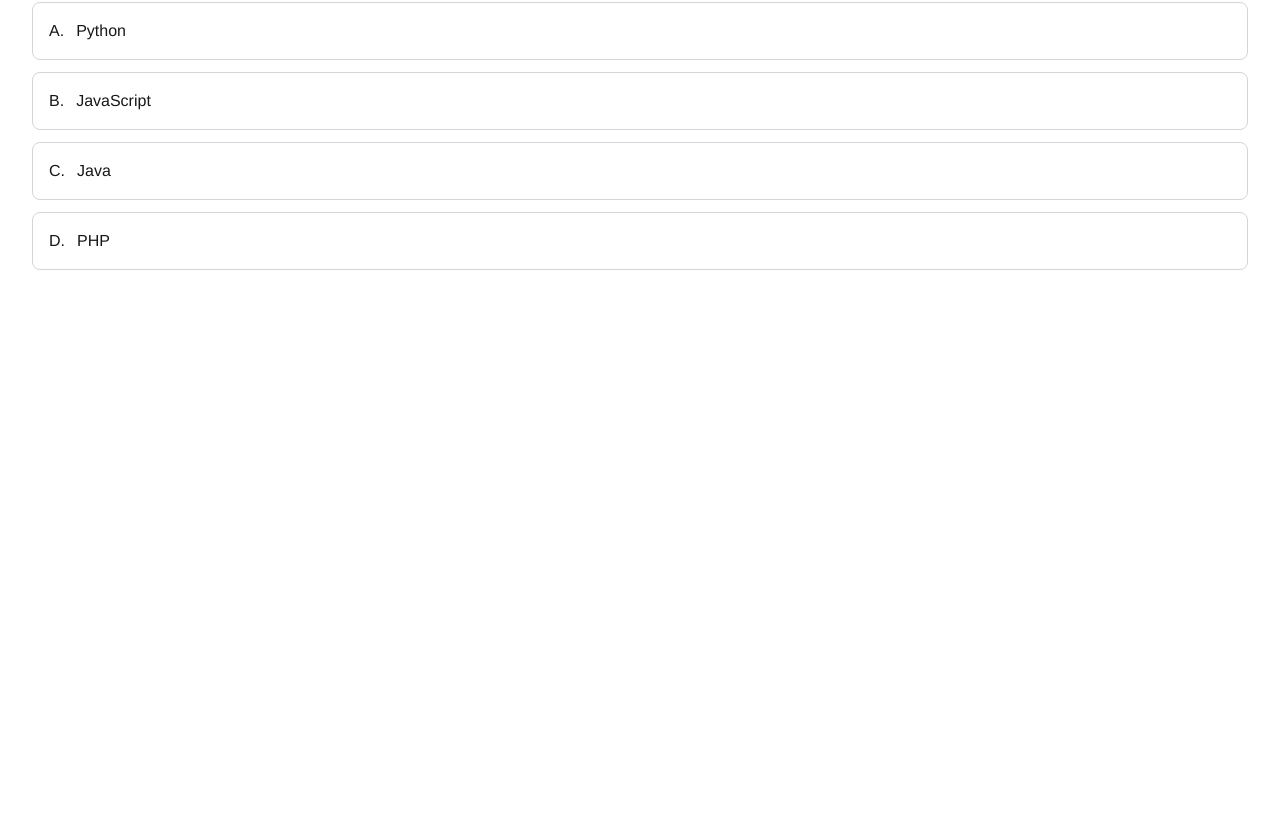
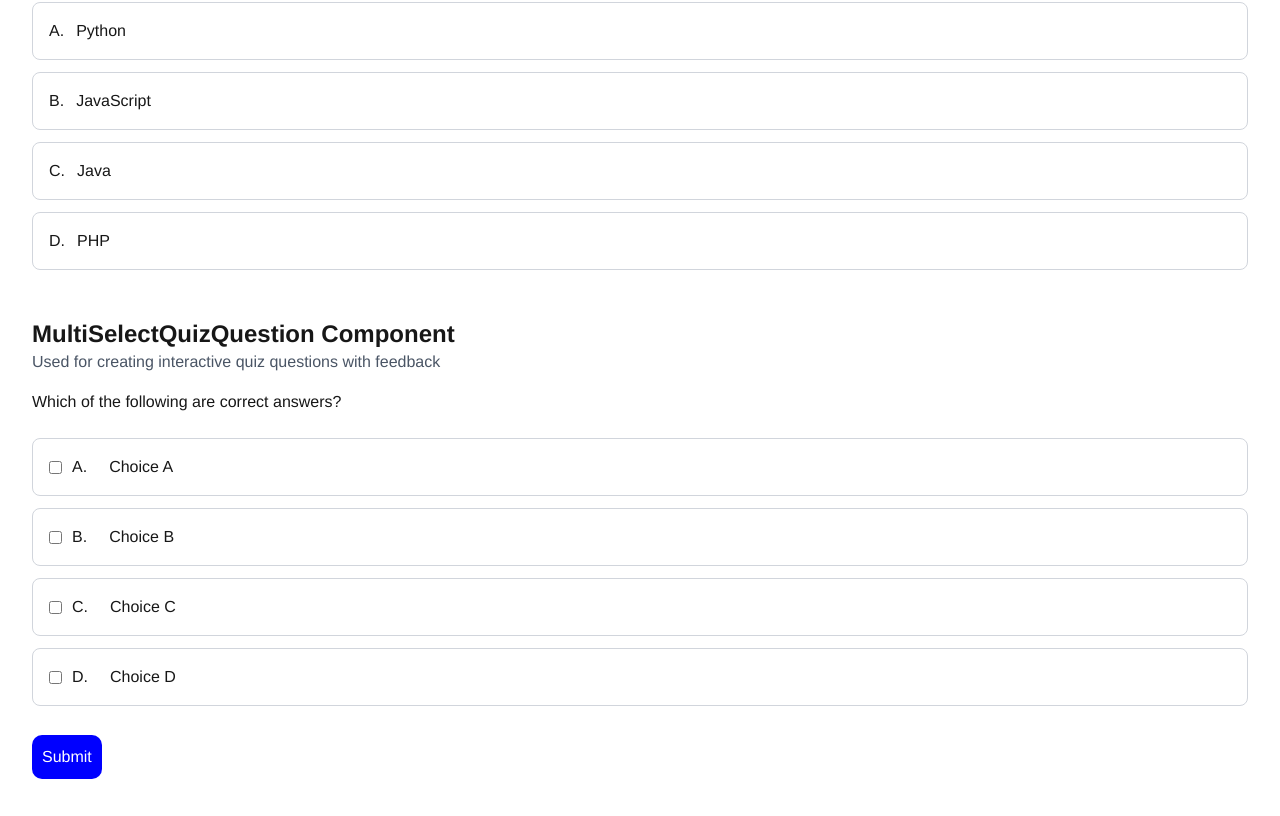
Before and after one commit to Stanford-PinCS/pincs-lessons-site, a Next.js app: page /interactive-lessons/demo/components-showcase in a window 1280 px wide. Shown: the part 2268-3084 px from the top of the page. Before the commit the page ends 2570 px from the top, so only its background shows below. Built offline with nearby package versions, Linux system fonts and the light colour scheme.

Commit message:
added multi-select to component showcase

```diff
--- a/src/app/demo/components-showcase/page.tsx
+++ b/src/app/demo/components-showcase/page.tsx
@@ -9,6 +9,7 @@ import Slide from "@/components/Slide";
 import TagFilterBox from "@/components/TagFilterBox";
 import QuizQuestion from "@/components/QuizQuestion";
 import { Subject, Tag } from "@/app/types";
+import MultiSelectQuizQuestion from "@/components/MultiSelectQuizQuestion";
 
 export default function ComponentShowcase() {
   const [selectedTags, setSelectedTags] = React.useState<Tag[]>([]);
@@ -133,7 +134,8 @@ export default function ComponentShowcase() {
               {
                 text: "London",
                 isCorrect: false,
-                explanation: "Incorrect. London is the capital of the United Kingdom.",
+                explanation:
+                  "Incorrect. London is the capital of the United Kingdom.",
               },
               {
                 text: "Berlin",
@@ -154,27 +156,66 @@ export default function ComponentShowcase() {
               {
                 text: "Python",
                 isCorrect: false,
-                explanation: "Incorrect. Python was created by Guido van Rossum in 1991.",
+                explanation:
+                  "Incorrect. Python was created by Guido van Rossum in 1991.",
               },
               {
                 text: "JavaScript",
                 isCorrect: true,
-                explanation: "Correct! JavaScript was created by Brendan Eich in 1995 while he was at Netscape.",
+                explanation:
+                  "Correct! JavaScript was created by Brendan Eich in 1995 while he was at Netscape.",
               },
               {
                 text: "Java",
                 isCorrect: false,
-                explanation: "Incorrect. Java was created by James Gosling at Sun Microsystems.",
+                explanation:
+                  "Incorrect. Java was created by James Gosling at Sun Microsystems.",
               },
               {
                 text: "PHP",
                 isCorrect: false,
-                explanation: "Incorrect. PHP was created by Rasmus Lerdorf in 1994.",
+                explanation:
+                  "Incorrect. PHP was created by Rasmus Lerdorf in 1994.",
               },
             ]}
           />
         </div>
       </section>
+
+      {/* QuizQuestion Component */}
+      <section className="space-y-4">
+        <h2 className="text-2xl font-semibold">
+          MultiSelectQuizQuestion Component
+        </h2>
+        <p className="text-gray-600 mb-4">
+          Used for creating interactive quiz questions with feedback
+        </p>
+        <MultiSelectQuizQuestion
+          question="Which of the following are correct answers?"
+          choices={[
+            {
+              text: "Choice A",
+              isCorrect: false,
+              explanation: "Wrong!!! Obviously A is incorrect. Says so here.",
+            },
+            {
+              text: "Choice B",
+              isCorrect: true,
+              explanation: "Nailed it!",
+            },
+            {
+              text: "Choice C",
+              isCorrect: false,
+              explanation: "Wrong!!! Obviously C is incorrect. Says so here.",
+            },
+            {
+              text: "Choice D",
+              isCorrect: true,
+              explanation: "You know it!",
+            },
+          ]}
+        />
+      </section>
     </div>
   );
 }
```
